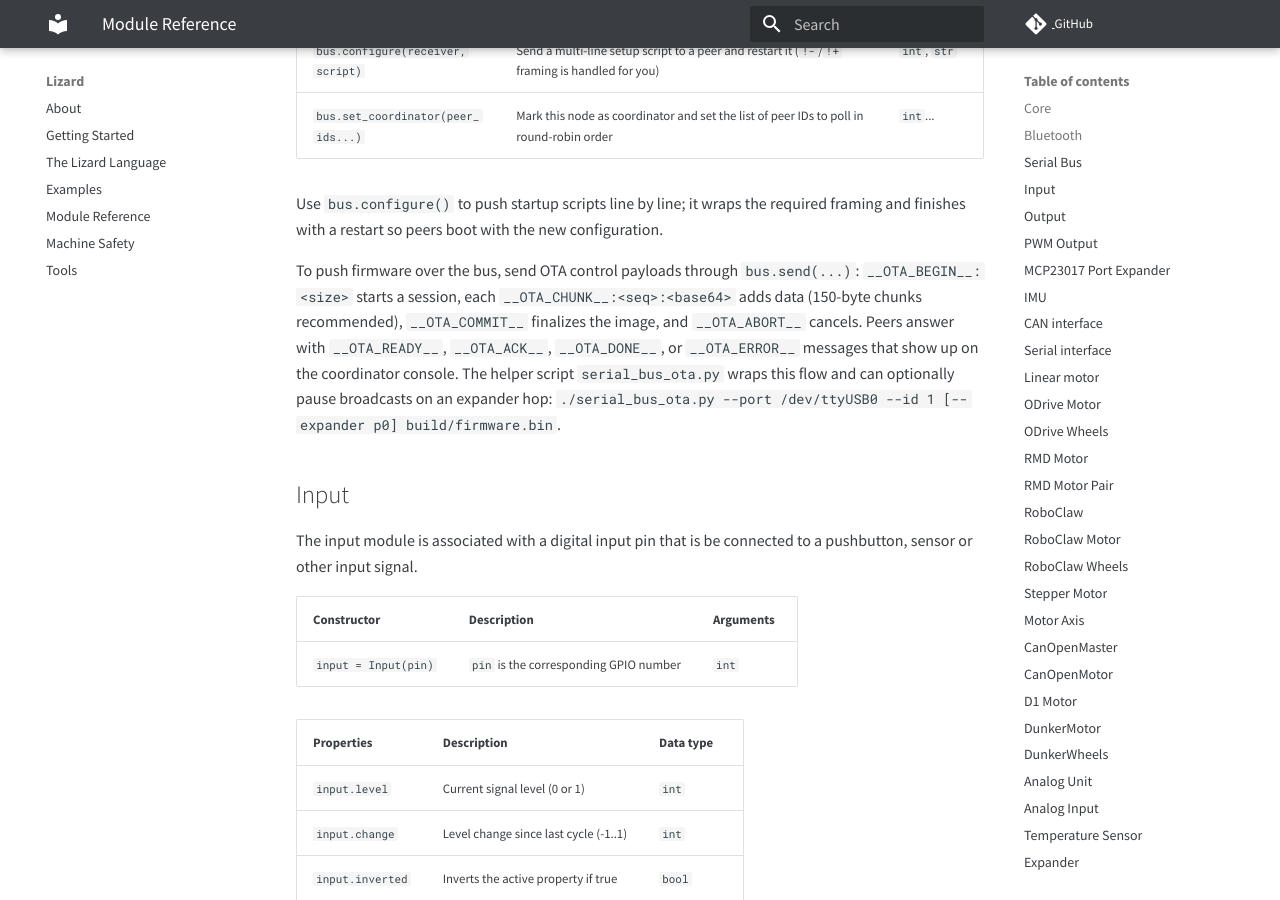
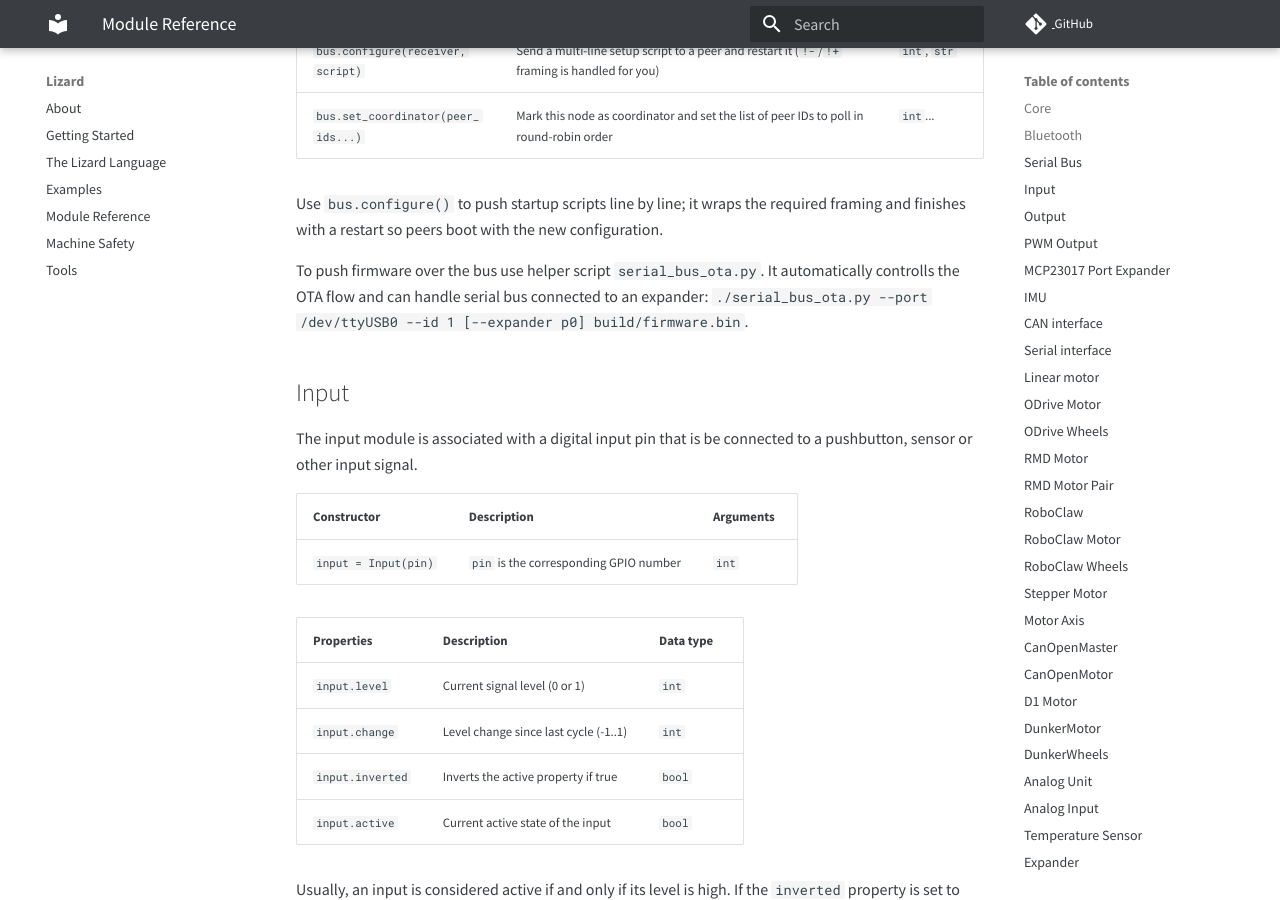
Before and after one commit to zauberzeug/lizard, an MkDocs documentation site: the page built from docs/module_reference.md, in a window 1280 px wide and 900 px high, scrolled down 3068 px. Built offline with MkDocs 1.6.1 and Material for MkDocs 9.7.7, drawn with Linux system fonts in a browser that asks for light colours; comment, search, counter and statistics services are not loaded.

Commit message:
update remove unnecessary information

```diff
--- a/docs/module_reference.md
+++ b/docs/module_reference.md
@@ -94,11 +94,8 @@ The serial bus module lets multiple ESP32s share a UART link with a coordinator
 Use `bus.configure()` to push startup scripts line by line;
 it wraps the required framing and finishes with a restart so peers boot with the new configuration.
 
-To push firmware over the bus, send OTA control payloads through `bus.send(...)`:
-`__OTA_BEGIN__:<size>` starts a session, each `__OTA_CHUNK__:<seq>:<base64>` adds data (150-byte chunks recommended),
-`__OTA_COMMIT__` finalizes the image, and `__OTA_ABORT__` cancels. Peers answer with `__OTA_READY__`, `__OTA_ACK__`,
-`__OTA_DONE__`, or `__OTA_ERROR__` messages that show up on the coordinator console. The helper script `serial_bus_ota.py`
-wraps this flow and can optionally pause broadcasts on an expander hop: `./serial_bus_ota.py --port /dev/ttyUSB0 --id 1 [--expander p0] build/firmware.bin`.
+To push firmware over the bus use helper script `serial_bus_ota.py`.
+It automatically controlls the OTA flow and can handle serial bus connected to an expander: `./serial_bus_ota.py --port /dev/ttyUSB0 --id 1 [--expander p0] build/firmware.bin`.
 
 ## Input
 
```
